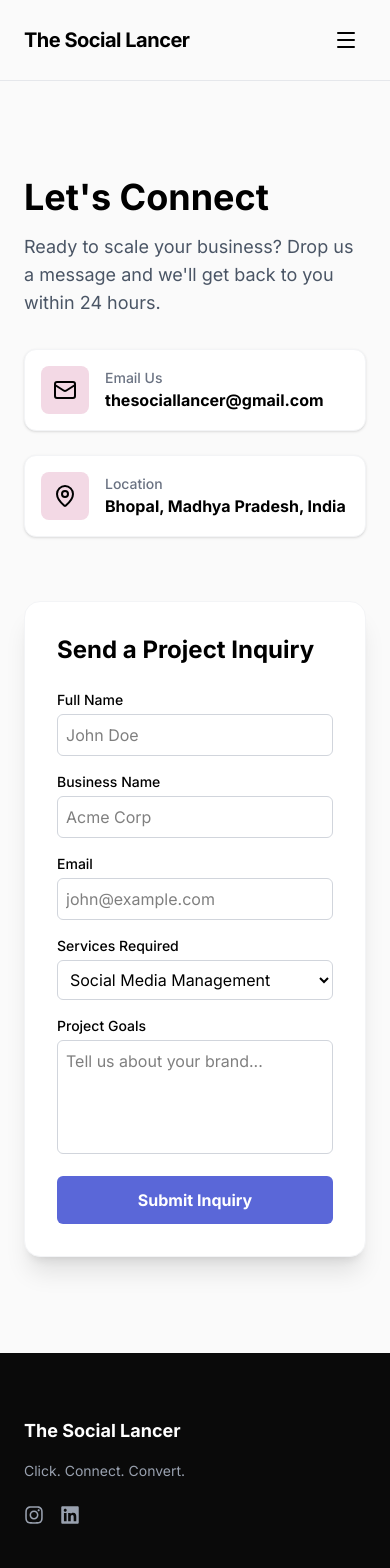
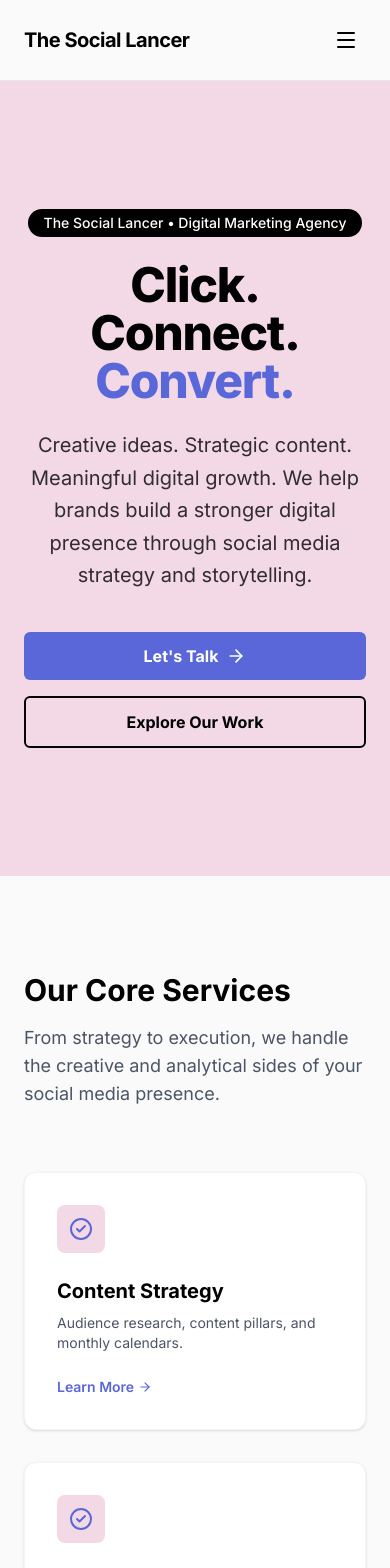
Before and after one commit to shivamgamingwithlokicraft-stack/The-social-lancer, a Next.js app: page / in a window 390 px wide. Shown: the top 1568 px of the page. Built offline with nearby package versions, Linux system fonts and the light colour scheme.

Commit message:
Added Featured Work images and animations

```diff
--- a/app/page.tsx
+++ b/app/page.tsx
@@ -1,101 +1,182 @@
 "use client";
 
-import { useState } from "react";
-import { Mail, MapPin, Instagram, Linkedin, CheckCircle2, Loader2 } from "lucide-react";
+import Link from "next/link";
+import { ArrowRight, CheckCircle2 } from "lucide-react";
+import { motion } from "framer-motion";
 
-export default function ContactPage() {
-  const [status, setStatus] = useState<"idle" | "loading" | "success" | "error">("idle");
+// Animation variants
+const fadeUp = {
+  hidden: { opacity: 0, y: 30 },
+  visible: { opacity: 1, y: 0, transition: { duration: 0.6, ease: "easeOut" } }
+};
 
-  const handleSubmit = async (e: React.FormEvent) => {
-    e.preventDefault();
-    setStatus("loading");
+const staggerContainer = {
+  hidden: { opacity: 0 },
+  visible: {
+    opacity: 1,
+    transition: { staggerChildren: 0.2 }
+  }
+};
 
-    // Simulate API call (We will connect this to a real email service later)
-    setTimeout(() => {
-      setStatus("success");
-    }, 1500);
-  };
+export default function Home() {
+  return (
+    <div className="flex flex-col min-h-screen overflow-hidden">
 
-  return (
-    <div className="py-24 px-6 bg-brand-offwhite min-h-screen">
-      <div className="max-w-6xl mx-auto grid grid-cols-1 md:grid-cols-2 gap-16">
+      {/* 1. HERO SECTION */}
+      <section className="bg-brand-pink py-32 px-6 text-center">
+        <motion.div
+          initial={{ opacity: 0, y: 40 }}
+          animate={{ opacity: 1, y: 0 }}
+          transition={{ duration: 0.8, ease: "easeOut" }}
+          className="max-w-4xl mx-auto"
+        >
+          <motion.div
+            initial={{ opacity: 0, scale: 0.8 }}
+            animate={{ opacity: 1, scale: 1 }}
+            transition={{ delay: 0.2, duration: 0.5 }}
+            className="inline-block bg-brand-black text-white px-4 py-1 rounded-full text-sm font-medium mb-6"
+          >
+            The Social Lancer • Digital Marketing Agency
+          </motion.div>
 
-        {/* Contact Info */}
-        <div>
-          <h1 className="text-4xl md:text-5xl font-bold mb-4">Let&apos;s Connect</h1>
-          <p className="text-lg text-gray-600 mb-8">
-            Ready to scale your business? Drop us a message and we&apos;ll get back to you within 24 hours.
-          </p>
+          <h1 className="text-5xl md:text-7xl font-extrabold mb-6 text-brand-black tracking-tight">
+            Click. Connect. <span className="text-brand-accent">Convert.</span>
+          </h1>
 
-          <div className="space-y-6">
-            <div className="flex items-center gap-4 bg-white p-4 rounded-xl border border-gray-100 shadow-sm hover:shadow-md transition-shadow">
-              <div className="bg-brand-pink p-3 rounded-lg"><Mail className="text-brand-black" /></div>
-              <div>
-                <p className="text-sm text-gray-500 font-medium">Email Us</p>
-                <a href="mailto:thesociallancer@gmail.com" className="font-bold hover:text-brand-accent transition-colors">thesociallancer@gmail.com</a>
-              </div>
+          <motion.p
+            initial={{ opacity: 0 }}
+            animate={{ opacity: 1 }}
+            transition={{ delay: 0.4, duration: 0.8 }}
+            className="text-xl text-brand-black/80 mb-10 max-w-2xl mx-auto leading-relaxed"
+          >
+            Creative ideas. Strategic content. Meaningful digital growth. We help brands build a stronger digital presence through social media strategy and storytelling.
+          </motion.p>
+
+          <motion.div
+            initial={{ opacity: 0, y: 20 }}
+            animate={{ opacity: 1, y: 0 }}
+            transition={{ delay: 0.6, duration: 0.6 }}
+            className="flex flex-col sm:flex-row justify-center gap-4"
+          >
+            <Link href="/contact" className="bg-brand-accent text-white font-bold py-3 px-8 rounded-md hover:scale-105 hover:shadow-lg transition-all duration-300 flex items-center justify-center gap-2">
+              Let&apos;s Talk <ArrowRight size={20} />
+            </Link>
+            <Link href="/work" className="border-2 border-brand-black font-bold py-3 px-8 rounded-md hover:bg-brand-black hover:text-white transition-all duration-300">
+              Explore Our Work
+            </Link>
+          </motion.div>
+        </motion.div>
+      </section>
+
+      {/* 2. SERVICES PREVIEW */}
+      <section className="py-24 px-6 bg-brand-offwhite">
+        <div className="max-w-6xl mx-auto">
+          <motion.div
+            initial="hidden" whileInView="visible" viewport={{ once: true, margin: "-100px" }} variants={fadeUp}
+            className="flex flex-col md:flex-row justify-between items-end mb-16"
+          >
+            <div className="max-w-2xl">
+              <h2 className="text-3xl md:text-5xl font-bold mb-4">Our Core Services</h2>
+              <p className="text-lg text-gray-600">From strategy to execution, we handle the creative and analytical sides of your social media presence.</p>
             </div>
+            <Link href="/services" className="hidden md:flex items-center gap-2 font-semibold border-b-2 border-brand-accent pb-1 hover:text-brand-accent transition-colors mt-6 md:mt-0">
+              View All Services <ArrowRight size={16} />
+            </Link>
+          </motion.div>
 
-            <div className="flex items-center gap-4 bg-white p-4 rounded-xl border border-gray-100 shadow-sm hover:shadow-md transition-shadow">
-              <div className="bg-brand-pink p-3 rounded-lg"><MapPin className="text-brand-black" /></div>
-              <div>
-                <p className="text-sm text-gray-500 font-medium">Location</p>
-                <p className="font-bold">Bhopal, Madhya Pradesh, India</p>
-              </div>
-            </div>
+          <motion.div
+            initial="hidden" whileInView="visible" viewport={{ once: true, margin: "-50px" }} variants={staggerContainer}
+            className="grid grid-cols-1 md:grid-cols-3 gap-8"
+          >
+            {[
+              { title: "Content Strategy", desc: "Audience research, content pillars, and monthly calendars.", link: "content-strategy" },
+              { title: "Social Media Management", desc: "Scheduling, publishing, and community engagement workflows.", link: "social-media-management" },
+              { title: "Reels & Video", desc: "Hook development, scriptwriting, and motion graphics.", link: "reels-video" },
+            ].map((service, i) => (
+              <motion.div
+                key={i} variants={fadeUp}
+                className="bg-white p-8 rounded-xl border border-gray-100 shadow-sm hover:shadow-xl transition-all duration-300 hover:-translate-y-2 group"
+              >
+                <div className="bg-brand-pink w-12 h-12 rounded-lg flex items-center justify-center mb-6 group-hover:scale-110 transition-transform">
+                  <CheckCircle2 className="text-brand-accent" size={24} />
+                </div>
+                <h3 className="text-xl font-bold mb-2">{service.title}</h3>
+                <p className="text-gray-600 text-sm mb-6">{service.desc}</p>
+                <Link href={`/services/${service.link}`} className="text-brand-accent text-sm font-semibold flex items-center gap-1 hover:gap-2 transition-all">
+                  Learn More <ArrowRight size={14} />
+                </Link>
+              </motion.div>
+            ))}
+          </motion.div>
+        </div>
+      </section>
+
+      {/* 3. WORK PREVIEW (WITH IMAGES) */}
+      <section className="py-24 px-6 bg-brand-black text-white">
+        <div className="max-w-6xl mx-auto">
+          <motion.div initial="hidden" whileInView="visible" viewport={{ once: true }} variants={fadeUp} className="text-center mb-16">
+            <h2 className="text-3xl md:text-5xl font-bold mb-4">Featured Work</h2>
+            <p className="text-lg text-gray-400 max-w-2xl mx-auto">A glimpse into the campaigns and strategies we build.</p>
+          </motion.div>
+
+          <div className="grid grid-cols-1 md:grid-cols-2 gap-8">
+            {[
+              {
+                title: "E-Commerce Brand Launch",
+                cat: "Social Media Campaigns",
+                slug: "ecommerce-brand-launch",
+                img: "https://images.unsplash.com/photo-1441986300917-64674bd600d8?q=80&w=1000&auto=format&fit=crop"
+              },
+              {
+                title: "B2B LinkedIn Growth",
+                cat: "Organic Growth",
+                slug: "b2b-linkedin-growth",
+                img: "https://images.unsplash.com/photo-1556761175-4b46a572b786?q=80&w=1000&auto=format&fit=crop"
+              }
+            ].map((proj, i) => (
+              <motion.div key={i} initial="hidden" whileInView="visible" viewport={{ once: true }} variants={fadeUp}>
+                <Link href={`/work/${proj.slug}`} className="group relative overflow-hidden rounded-2xl aspect-video block hover:scale-[1.02] transition-transform duration-500">
+
+                  {/* The Image */}
+                  <img
+                    src={proj.img}
+                    alt={proj.title}
+                    className="absolute inset-0 w-full h-full object-cover group-hover:scale-110 transition-transform duration-700 z-0"
+                  />
+
+                  {/* Dark Overlay for readability */}
+                  <div className="absolute inset-0 bg-gradient-to-t from-black/90 via-black/40 to-transparent z-10"></div>
+
+                  {/* Text Content */}
+                  <div className="absolute bottom-0 left-0 p-8 z-20 w-full">
+                    <p className="text-brand-pink text-sm font-bold uppercase tracking-wider mb-2">{proj.cat}</p>
+                    <h3 className="text-2xl font-bold group-hover:text-brand-pink transition-colors">{proj.title}</h3>
+                  </div>
+
+                </Link>
+              </motion.div>
+            ))}
+          </div>
+
+          <div className="text-center mt-12">
+            <Link href="/work" className="inline-flex items-center gap-2 font-bold border-2 border-white hover:border-brand-pink hover:text-brand-pink px-8 py-3 rounded-md transition-all duration-300">
+              View Full Portfolio <ArrowRight size={20} />
+            </Link>
           </div>
         </div>
+      </section>
 
-        {/* Contact Form */}
-        <div className="bg-white p-8 rounded-2xl border border-gray-100 shadow-xl">
-          {status === "success" ? (
-            <div className="flex flex-col items-center justify-center h-full text-center py-12">
-              <CheckCircle2 size={64} className="text-green-500 mb-6" />
-              <h3 className="text-2xl font-bold mb-2">Message Sent!</h3>
-              <p className="text-gray-600 mb-6">Thank you for reaching out. We will get back to you shortly.</p>
-              <button onClick={() => setStatus("idle")} className="text-brand-accent font-semibold hover:underline">
-                Send another message
-              </button>
-            </div>
-          ) : (
-            <>
-              <h3 className="text-2xl font-bold mb-6">Send a Project Inquiry</h3>
-              <form onSubmit={handleSubmit} className="space-y-4">
-                <div className="grid grid-cols-1 sm:grid-cols-2 gap-4">
-                  <div>
-                    <label className="block text-sm font-medium mb-1">Full Name</label>
-                    <input required type="text" className="w-full border border-gray-300 rounded-md p-2 focus:ring-2 focus:ring-brand-accent outline-none" placeholder="John Doe" />
-                  </div>
-                  <div>
-                    <label className="block text-sm font-medium mb-1">Business Name</label>
-                    <input type="text" className="w-full border border-gray-300 rounded-md p-2 focus:ring-2 focus:ring-brand-accent outline-none" placeholder="Acme Corp" />
-                  </div>
-                </div>
-                <div>
-                  <label className="block text-sm font-medium mb-1">Email</label>
-                  <input required type="email" className="w-full border border-gray-300 rounded-md p-2 focus:ring-2 focus:ring-brand-accent outline-none" placeholder="john@example.com" />
-                </div>
-                <div>
-                  <label className="block text-sm font-medium mb-1">Services Required</label>
-                  <select className="w-full border border-gray-300 rounded-md p-2 focus:ring-2 focus:ring-brand-accent outline-none bg-white">
-                    <option>Social Media Management</option>
-                    <option>Content Strategy</option>
-                    <option>Reels & Video</option>
-                    <option>Other</option>
-                  </select>
-                </div>
-                <div>
-                  <label className="block text-sm font-medium mb-1">Project Goals</label>
-                  <textarea required rows={4} className="w-full border border-gray-300 rounded-md p-2 focus:ring-2 focus:ring-brand-accent outline-none resize-none" placeholder="Tell us about your brand..."></textarea>
-                </div>
-                <button disabled={status === "loading"} type="submit" className="w-full flex justify-center items-center bg-brand-accent text-white font-bold py-3 rounded-md hover:bg-opacity-90 transition-all mt-4 disabled:opacity-70">
-                  {status === "loading" ? <Loader2 className="animate-spin" size={20} /> : "Submit Inquiry"}
-                </button>
-              </form>
-            </>
-          )}
-        </div>
-      </div>
+      {/* 4. CTA SECTION */}
+      <section className="py-24 px-6 bg-brand-accent text-white text-center">
+        <motion.div initial="hidden" whileInView="visible" viewport={{ once: true }} variants={fadeUp} className="max-w-3xl mx-auto">
+          <h2 className="text-4xl md:text-5xl font-bold mb-6">Ready to scale your brand?</h2>
+          <p className="text-xl text-white/80 mb-10">Let&apos;s build a digital presence that actually converts.</p>
+          <Link href="/contact" className="inline-block bg-white text-brand-accent font-bold py-4 px-10 rounded-md hover:bg-brand-pink hover:text-brand-black transition-all duration-300 hover:scale-105 shadow-lg">
+            Start a Project Today
+          </Link>
+        </motion.div>
+      </section>
+
     </div>
   );
 }
```
